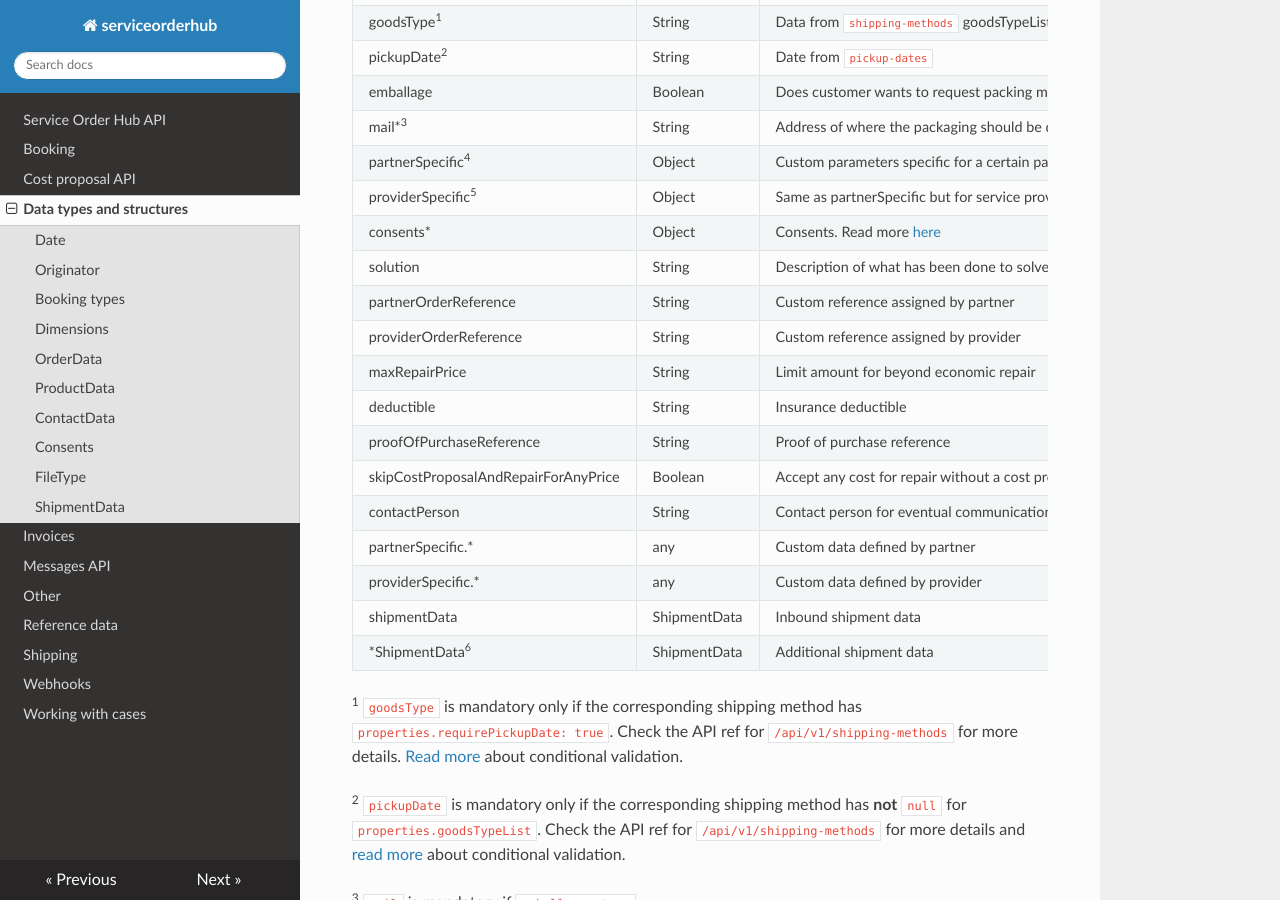
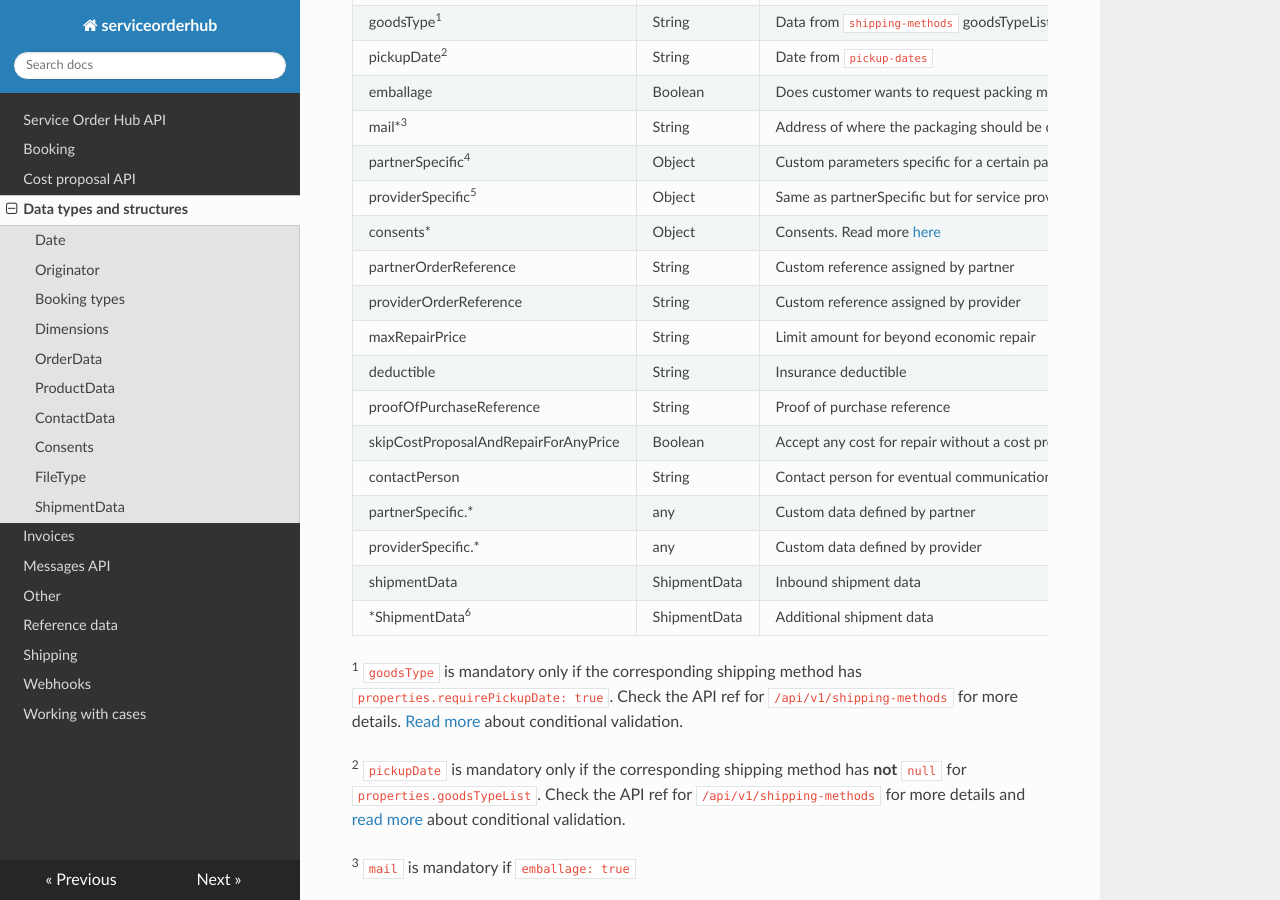
Before and after one commit to infocareworkshop/serviceorderhub-docs, an MkDocs documentation site: the page built from docs/Data types and structures.md, in a window 1280 px wide and 900 px high, scrolled down 1697 px. Built offline with MkDocs 1.6.1, drawn with Linux system fonts in a browser that asks for light colours; nearby versions of some CDN libraries; some of the changed text lies outside the part shown.

Commit message:
solution

```diff
--- a/docs/Data types and structures.md
+++ b/docs/Data types and structures.md
@@ -70,7 +70,6 @@ Contains info about service order.
 | partnerSpecific<sup>4</sup>          | Object    | Custom parameters specific for a certain partner
 | providerSpecific<sup>5</sup>         | Object    | Same as partnerSpecific but for service provider
 | consents\*                           | Object    | Consents. Read more [here](#consents)
-| solution                             | String    | Description of what has been done to solve the problem
 | partnerOrderReference                | String    | Custom reference assigned by partner
 | providerOrderReference               | String    | Custom reference assigned by provider
 | maxRepairPrice                       | String    | Limit amount for beyond economic repair
```
Also changed, not shown: other parts of docs/Data types and structures.md (+1 -0 lines).
